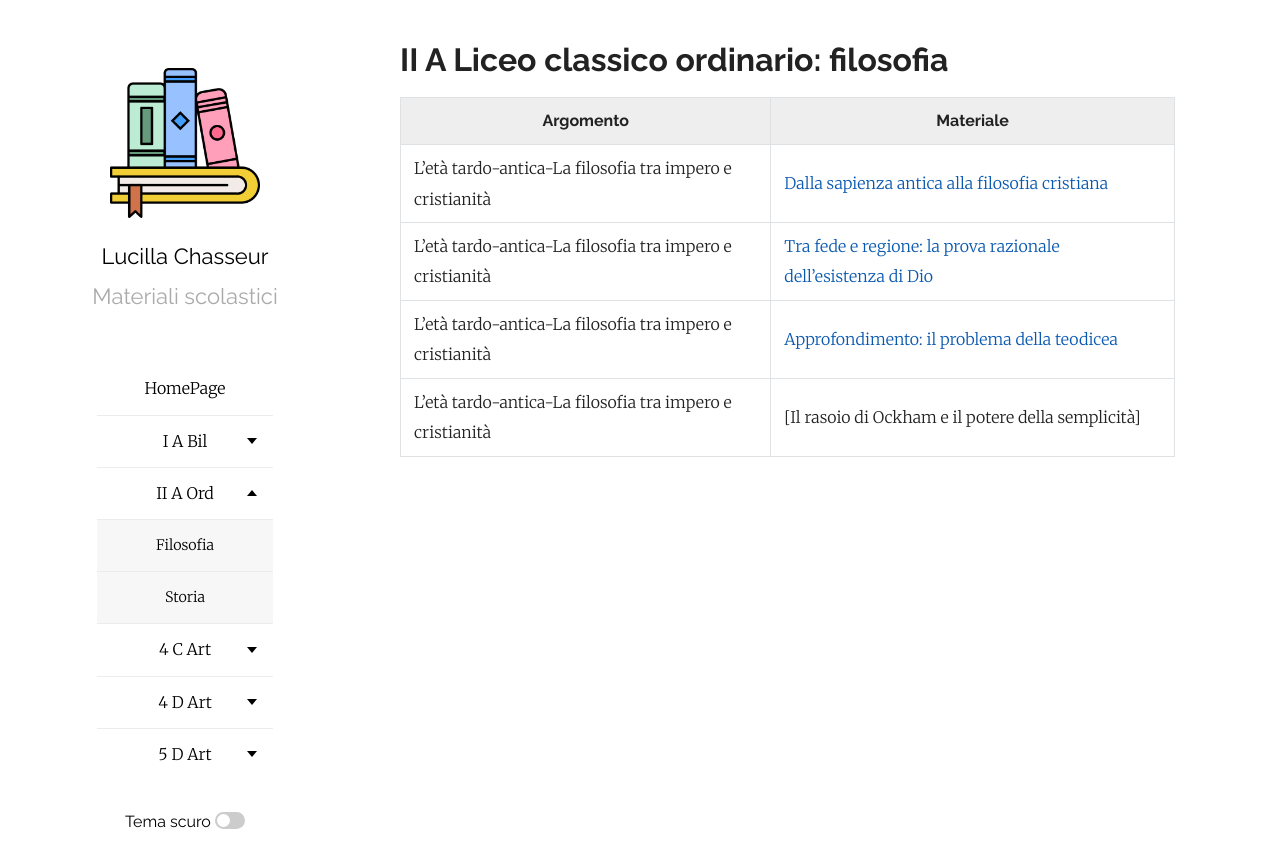
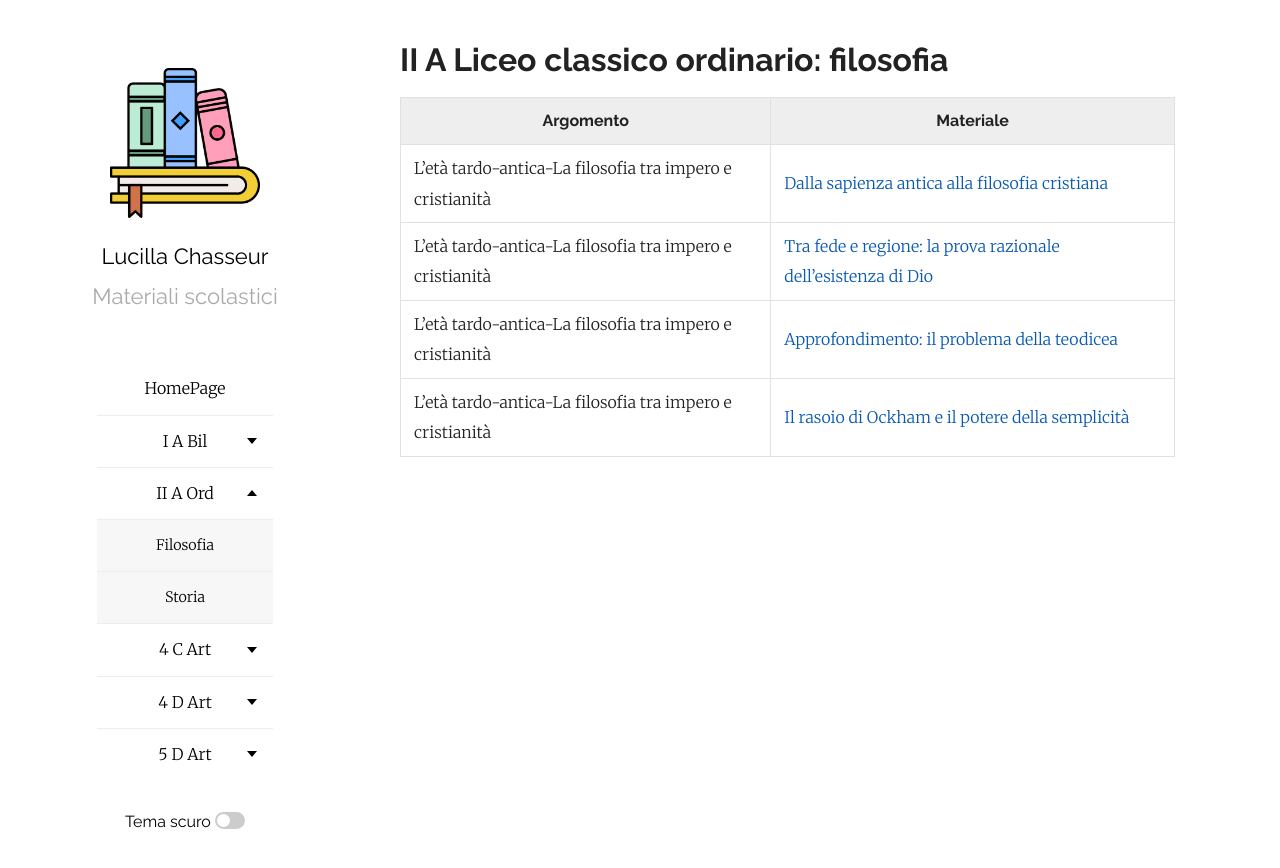
Before and after one commit to efemeridi/efemeridi.github.io, a Jekyll site: the page built from 2a_ord_filosofia.md, in a window 1280 px wide. Shown: the top 868 px of the page. Built offline with Jekyll 4.4.1, drawn with Linux system fonts in a browser that asks for light colours; our own code applies the rules of GitHub Pages for plain Markdown files; part of the change alters nothing that is shown.

```diff
--- a/2a_ord_filosofia.md
+++ b/2a_ord_filosofia.md
@@ -8,4 +8,4 @@ layout: page
 |L'età tardo-antica-La filosofia tra impero e cristianità|[Dalla sapienza antica alla filosofia cristiana](/materiali/II_A_ord/filosofia/Dalla_filo_antica_alla_filo_moderna_II_A_ordinario.pdf)
 |L'età tardo-antica-La filosofia tra impero e cristianità|[Tra fede e regione: la prova razionale dell'esistenza di Dio](/materiali/II_A_ord/filosofia/01_esistenza_dio_testi_prova_anselmo.pdf)
 |L'età tardo-antica-La filosofia tra impero e cristianità|[Approfondimento: il problema della teodicea](/materiali/II_A_ord/filosofia/02_il_problema_del_male_Jonas.pdf)
-|L'età tardo-antica-La filosofia tra impero e cristianità|[Il rasoio di Ockham e il potere della semplicità]
+|L'età tardo-antica-La filosofia tra impero e cristianità|[Il rasoio di Ockham e il potere della semplicità](/materiali/II_A_ord/filosofia/Il_rasoio_di_Occam_e_il_potere_della_semplicità_-_Johnjoe_McFadden_-_Internazionale.pdf/)
```
